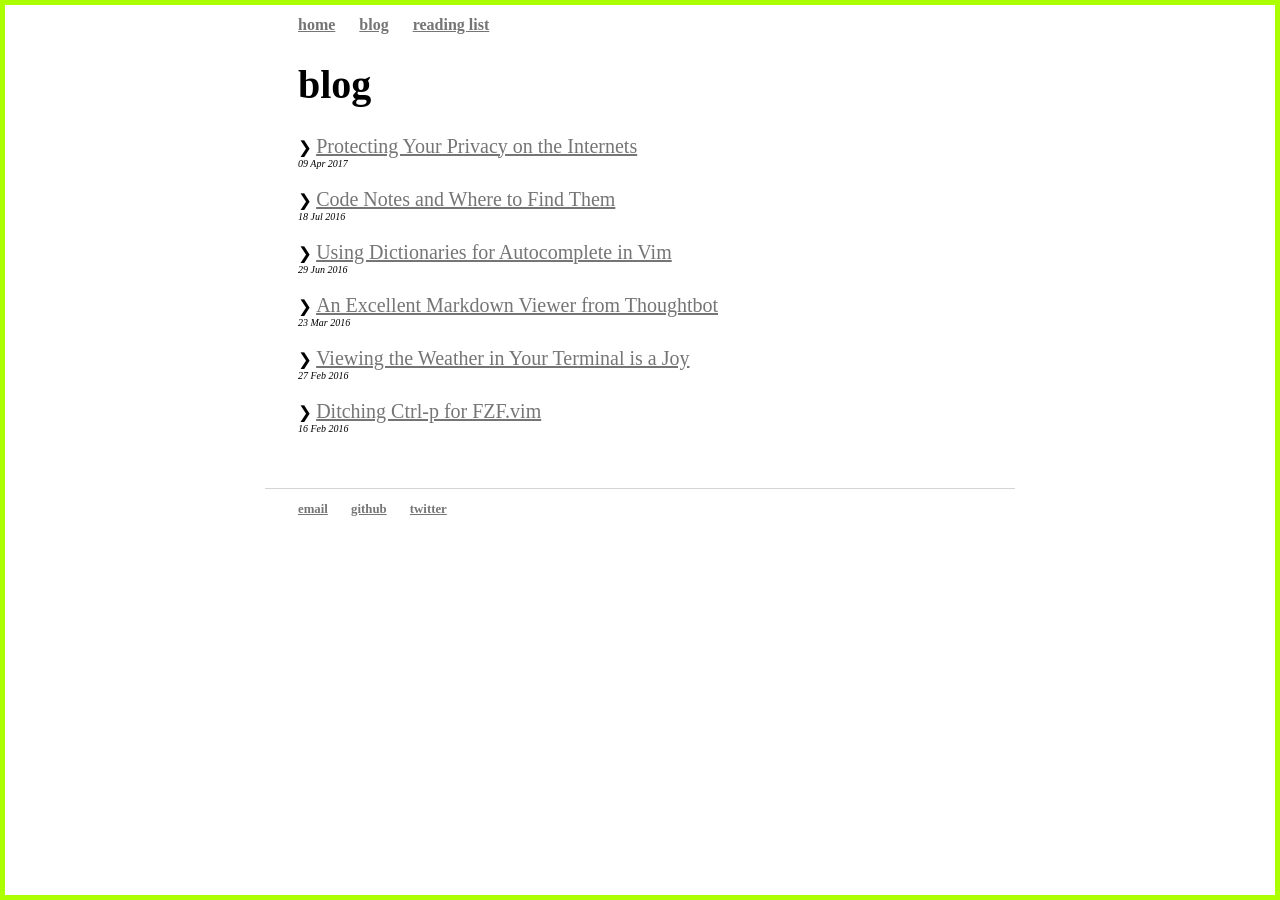
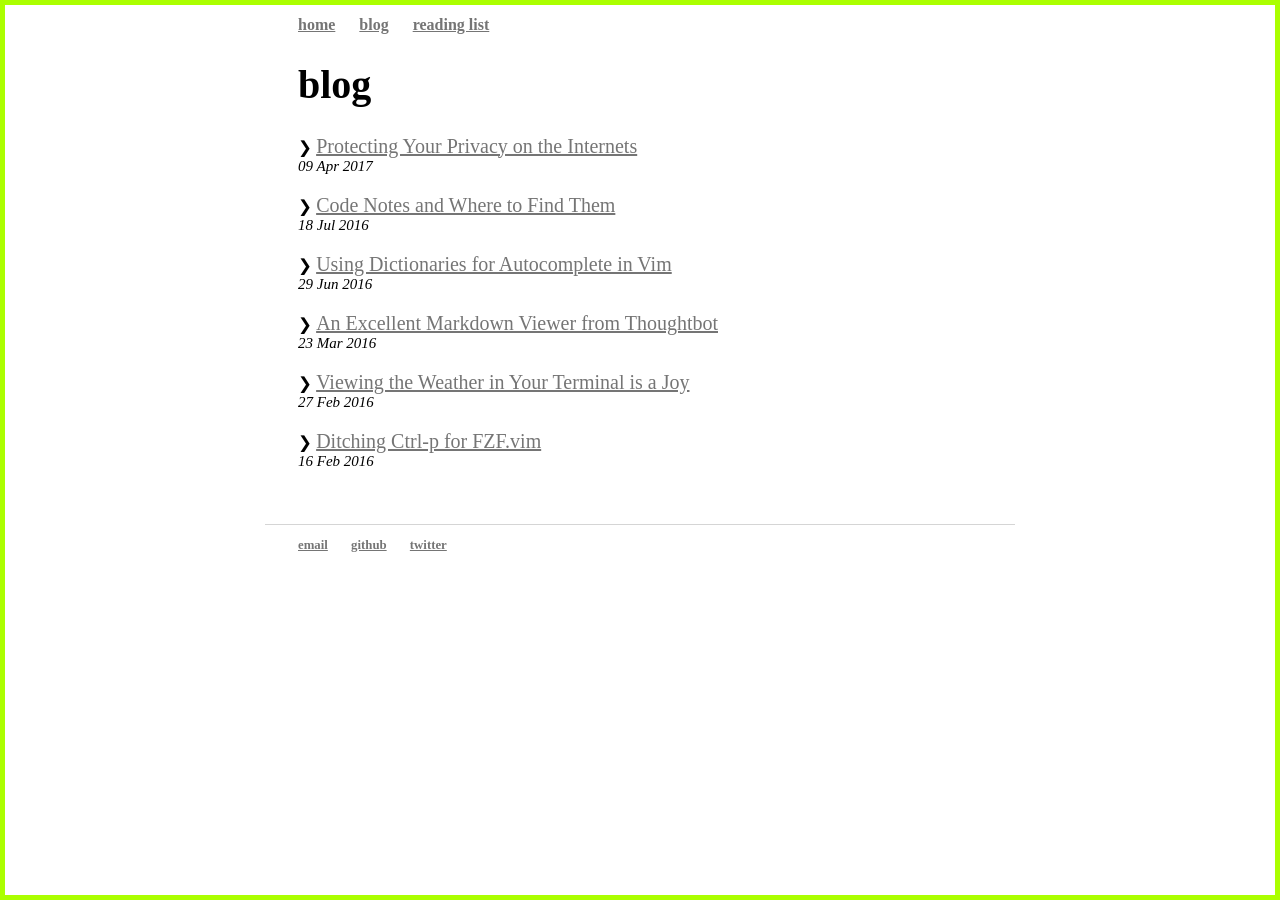
Before and after one commit to devinrm/devinrm.github.io, a Jekyll site: the page built from blog/index.html, in a window 1280 px wide. Built offline with Jekyll 4.4.1, drawn with Linux system fonts in a browser that asks for light colours; some web fonts are replaced.

Commit message:
Update gems and font size

```diff
--- a/css/main.css
+++ b/css/main.css
@@ -96,7 +96,7 @@ ul.posts li {
 
 .post-date {
   display: block;
-  font-size: .5em;
+  font-size: .75em;
   font-style: italic;
 }
 
```
Also changed, not shown: Gemfile.lock.
